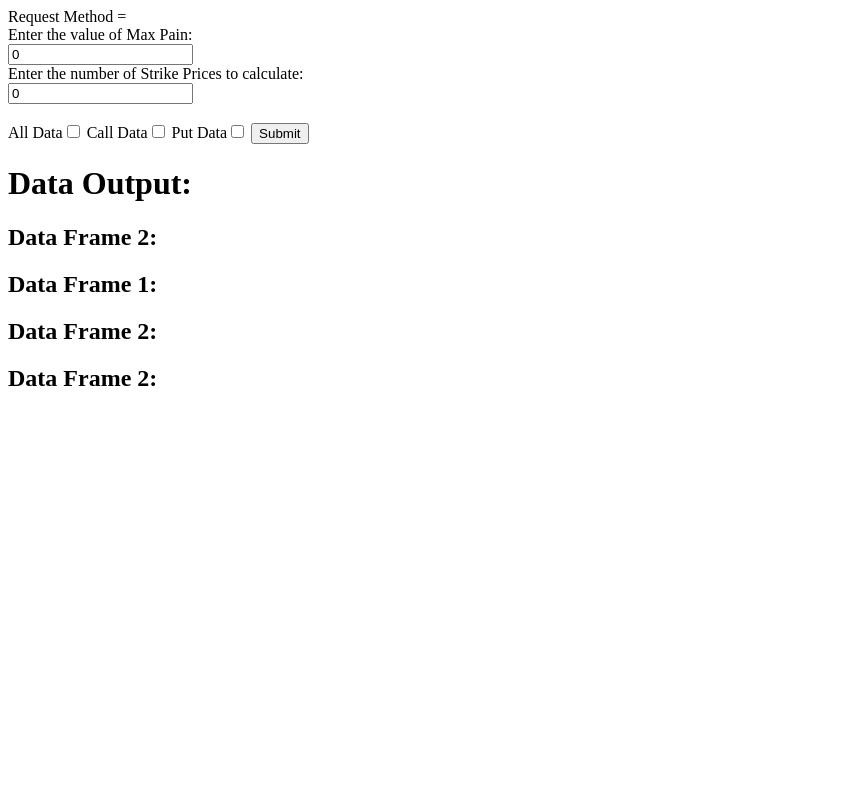
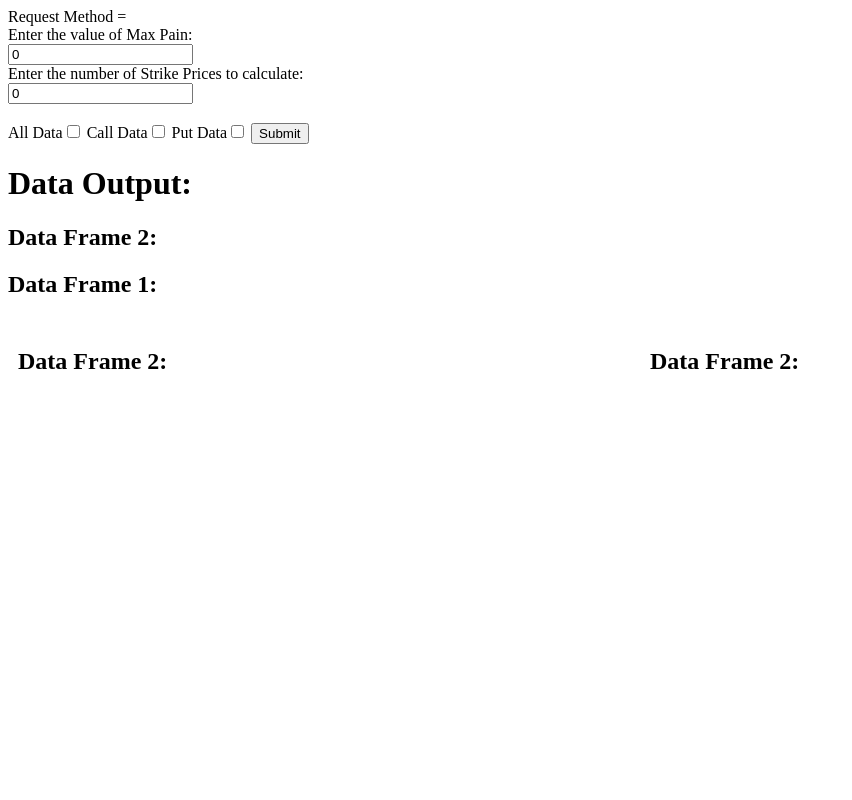
Before and after one commit to pravinsharma01/optionachain-nifty, a Flask app: template templates/maxpain.html in a window 1280 px wide. Shown: the whole page, without its empty margins (0-852 px from the left). Run offline with Flask 2, Linux system fonts and the light colour scheme; the template is opened without the code that fills it, so the values that code supplies are empty.

Commit message:
Update maxpain.html
Signed-off-by: Pravin Sharma <139038899+pravinsharma01@users.noreply.github.com>

```diff
--- a/templates/maxpain.html
+++ b/templates/maxpain.html
@@ -2,10 +2,29 @@
 <html>
 <head>
     <title>Max Pain</title>
+	<style>
+* {
+  box-sizing: border-box;
+}
+
+.column {
+  float: left;
+  width: 50%;
+  padding: 10px;
+  height: 300px; /* Should be removed. Only for demonstration */
+}
+
+.row:after {
+  content: "";
+  display: table;
+  clear: both;
+}
+</style>
 </head>
 <span> Request Method = {{request_method}}</span>
 
 <body>
+
     <form name = "maxpain" form action="/maxpain" method="get">
         <label for "Maxpain"> Enter the value of Max Pain: </label><br>
         <input type="number" id = "sp" name="Maxpain" value = "0" required><br>
@@ -25,11 +44,17 @@
      {{ df4 | safe }}
     <h2>Data Frame 1:</h2>
      {{ df1 | safe }}
-    <h2>Data Frame 2:</h2>
+
+	<div class="row">
+  <div class="column" >
+	<h2>Data Frame 2:</h2>
      {{ df2 | safe }}
+	 </div>
+	 <div class="column">
     <h2>Data Frame 2:</h2>
      {{ df3 | safe }}
-
+	 </div>
+</div>
 
 
     <script type="text/javascript">
```
